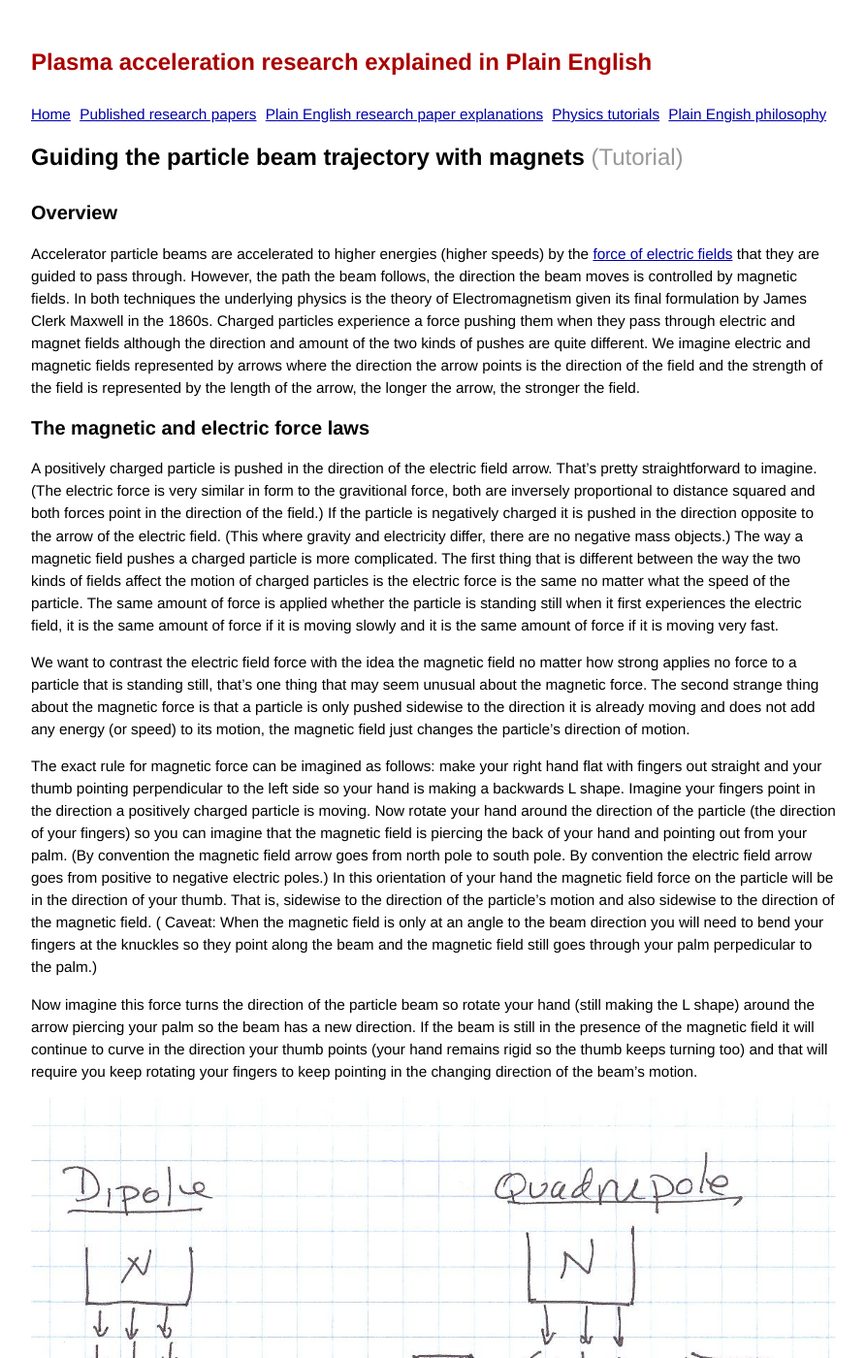
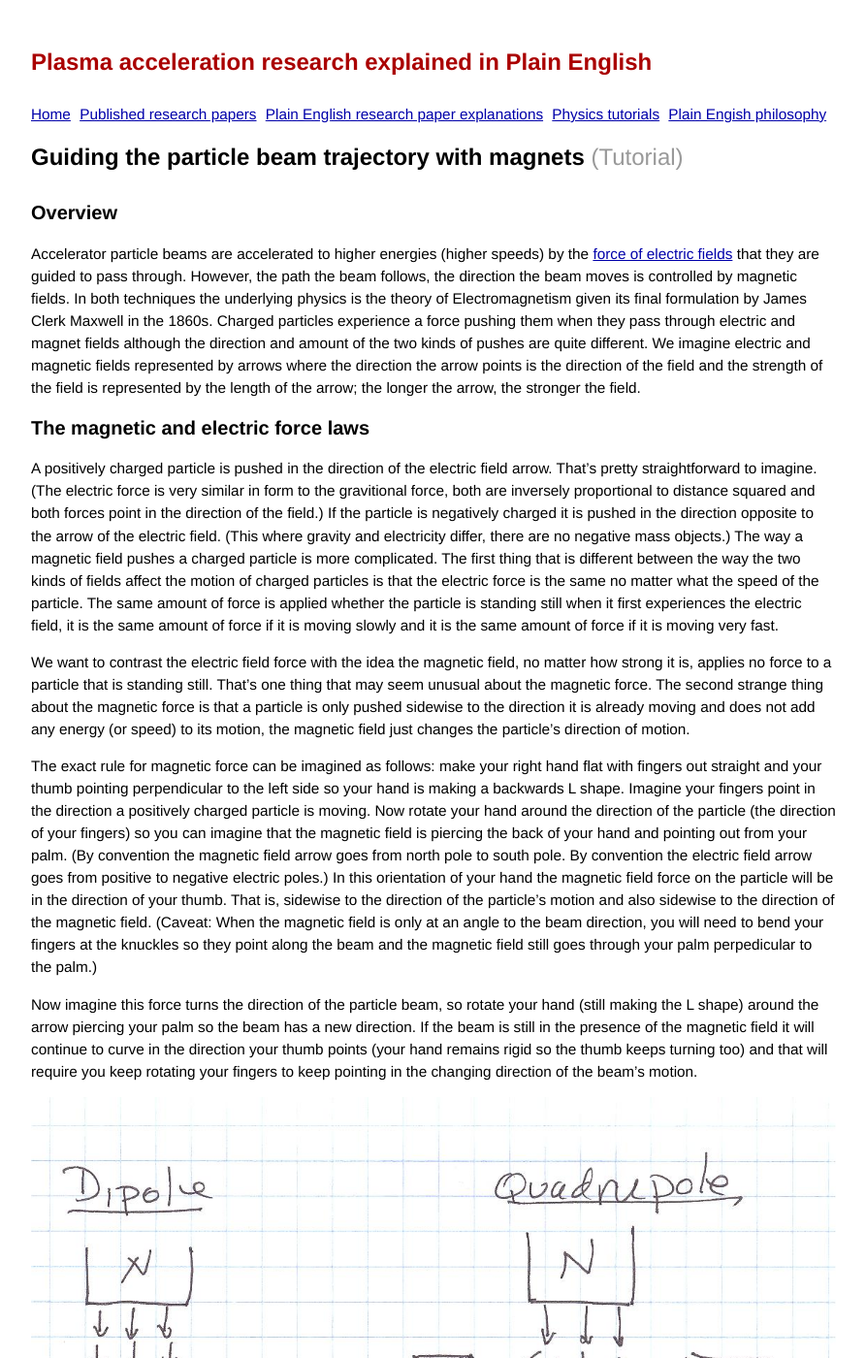
Before and after one commit to grbfacet/facet, a Jekyll site: the page built from beam-control-tutorial.md, in a window 1280 px wide and 1400 px high. Shown: the whole window at 97% size, without its empty margins (193-1086 px from the left). Built offline with Jekyll 4.4.1, drawn with Linux system fonts in a browser that asks for light colours; some of the changed text lies outside the part shown.

Commit message:
Update beam-control-tutorial.md

```diff
--- a/beam-control-tutorial.md
+++ b/beam-control-tutorial.md
@@ -8,17 +8,17 @@
 
 
 Accelerator particle beams are accelerated to higher energies (higher speeds) by the [force of electric fields](/beam-acceleration-tutorial.html#charged-particles-are-accelerated-by-electric-fields)
- that they are guided to pass through. However, the path the beam follows, the direction the beam moves is controlled by magnetic fields. In both techniques the underlying physics is the theory of Electromagnetism given its final formulation by James Clerk Maxwell in the 1860s. Charged particles experience a force pushing them when they pass through electric and magnet fields although the direction and amount of the two kinds of pushes are quite different. We imagine electric and magnetic fields represented by arrows where the direction the arrow points is the direction of the field and the strength of the field is represented by the length of the arrow, the longer the arrow, the stronger the field.
+ that they are guided to pass through. However, the path the beam follows, the direction the beam moves is controlled by magnetic fields. In both techniques the underlying physics is the theory of Electromagnetism given its final formulation by James Clerk Maxwell in the 1860s. Charged particles experience a force pushing them when they pass through electric and magnet fields although the direction and amount of the two kinds of pushes are quite different. We imagine electric and magnetic fields represented by arrows where the direction the arrow points is the direction of the field and the strength of the field is represented by the length of the arrow; the longer the arrow, the stronger the field.
 
 ## The magnetic and electric force laws
 
-A positively charged particle is pushed in the direction of the electric field arrow. That’s pretty straightforward to imagine. (The electric force is very similar in form to the gravitional force, both are inversely proportional to distance squared and both forces point in the direction of the field.) If the particle is negatively charged it is pushed in the direction opposite to the arrow of the electric field. (This where gravity and electricity differ, there are no negative mass objects.) The way a magnetic field pushes a charged particle is more complicated. The first thing that is different between the way the two kinds of fields affect the motion of charged particles is the electric force is the same no matter what the speed of the particle. The same amount of force is applied whether the particle is standing still when it first experiences the electric field, it is the same amount of force if it is moving slowly and it is the same amount of force if it is moving very fast.
+A positively charged particle is pushed in the direction of the electric field arrow. That’s pretty straightforward to imagine. (The electric force is very similar in form to the gravitional force, both are inversely proportional to distance squared and both forces point in the direction of the field.) If the particle is negatively charged it is pushed in the direction opposite to the arrow of the electric field. (This where gravity and electricity differ, there are no negative mass objects.) The way a magnetic field pushes a charged particle is more complicated. The first thing that is different between the way the two kinds of fields affect the motion of charged particles is that the electric force is the same no matter what the speed of the particle. The same amount of force is applied whether the particle is standing still when it first experiences the electric field, it is the same amount of force if it is moving slowly and it is the same amount of force if it is moving very fast.
 
-We want to contrast the electric field force with the idea the magnetic field no matter how strong applies no force to a particle that is standing still, that’s one thing that may seem unusual about the magnetic force. The second strange thing about the magnetic force is that a particle is only pushed sidewise to the direction it is already moving and does not add any energy (or speed) to its motion, the magnetic field just changes the particle's direction of motion.
+We want to contrast the electric field force with the idea the magnetic field, no matter how strong it is, applies no force to a particle that is standing still. That’s one thing that may seem unusual about the magnetic force. The second strange thing about the magnetic force is that a particle is only pushed sidewise to the direction it is already moving and does not add any energy (or speed) to its motion, the magnetic field just changes the particle's direction of motion.
 
-The exact rule for magnetic force can be imagined as follows: make your right hand flat with fingers out straight and your thumb pointing perpendicular to the left side so your hand is making a backwards L shape. Imagine your fingers point in the direction a positively charged particle is moving. Now rotate your hand around the direction of the particle (the direction of your fingers) so you can imagine that the magnetic field is piercing the back of your hand and pointing out from your palm. (By convention the magnetic field arrow goes from north pole to south pole. By convention the electric field arrow goes from positive to negative electric poles.) In this orientation of your hand the magnetic field force on the particle will be in the direction of your thumb. That is, sidewise to the direction of the particle's motion and also sidewise to the direction of the magnetic field. ( Caveat: When the magnetic field is only at an angle to the beam direction you will need to bend your fingers at the knuckles so they point along the beam and the magnetic field still goes through your palm perpedicular to the palm.)
+The exact rule for magnetic force can be imagined as follows: make your right hand flat with fingers out straight and your thumb pointing perpendicular to the left side so your hand is making a backwards L shape. Imagine your fingers point in the direction a positively charged particle is moving. Now rotate your hand around the direction of the particle (the direction of your fingers) so you can imagine that the magnetic field is piercing the back of your hand and pointing out from your palm. (By convention the magnetic field arrow goes from north pole to south pole. By convention the electric field arrow goes from positive to negative electric poles.) In this orientation of your hand the magnetic field force on the particle will be in the direction of your thumb. That is, sidewise to the direction of the particle's motion and also sidewise to the direction of the magnetic field. (Caveat: When the magnetic field is only at an angle to the beam direction, you will need to bend your fingers at the knuckles so they point along the beam and the magnetic field still goes through your palm perpedicular to the palm.)
 
-Now imagine this force turns the direction of the particle beam so rotate your hand (still making the L shape) around the arrow piercing your palm so the beam has a new direction. If the beam is still in the presence of the magnetic field it will continue to curve in the direction your thumb points (your hand remains rigid so the thumb keeps turning too) and that will require you keep rotating your fingers to keep pointing in the changing direction of the beam's motion.
+Now imagine this force turns the direction of the particle beam, so rotate your hand (still making the L shape) around the arrow piercing your palm so the beam has a new direction. If the beam is still in the presence of the magnetic field it will continue to curve in the direction your thumb points (your hand remains rigid so the thumb keeps turning too) and that will require you keep rotating your fingers to keep pointing in the changing direction of the beam's motion.
 
 ![text](/beam-control-1.jpg)
 
```
Also changed, not shown: other parts of beam-control-tutorial.md (+4 -4 lines).
